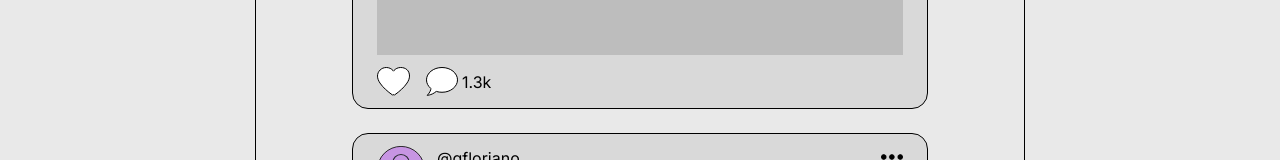
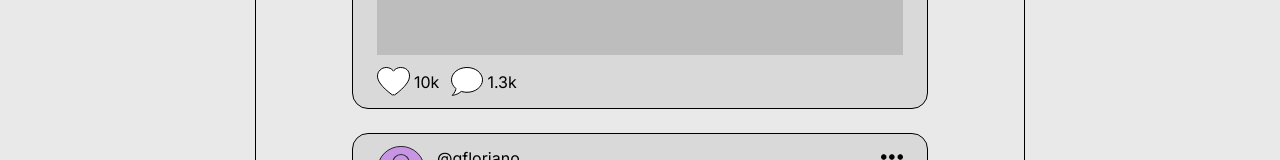
Before and after one commit to catolica-faculdade/pinguin-project, a React (Vite) app: page /home in a window 1280 px wide. Shown: the part 446-606 px from the top of the page. Built offline with nearby package versions, Linux system fonts and the light colour scheme.

Commit message:
fix: like prop name

```diff
--- a/src/components/Interactions.jsx
+++ b/src/components/Interactions.jsx
@@ -3,10 +3,9 @@ import Comment from "./Comment";
 
 function Interactions({interactions}){
 
-    console.log(interactions)
     return(
         <div className="flex gap-3">
-            <Like like={interactions.like}/>
+            <Like likeNumber={interactions.like}/>
             <Comment comment={interactions.comment}/>
         </div>
     );
```
